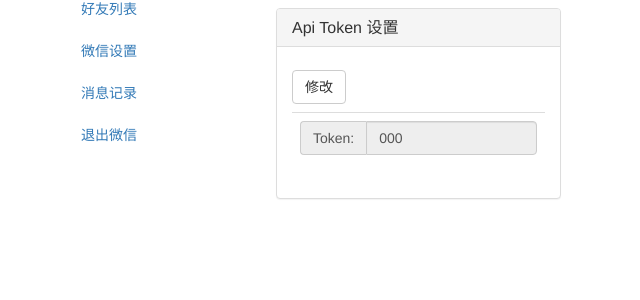
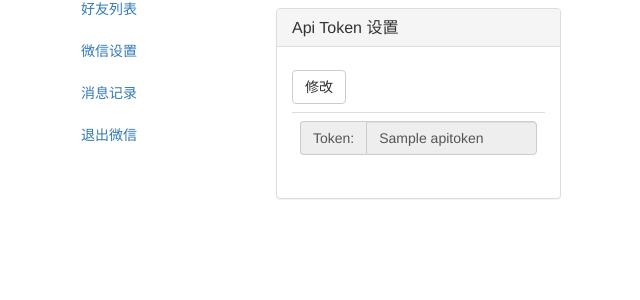
Before and after one commit to mansonami/MCBH, a Flask app: template app/templates/wxchat/setting.html in a window 1280 px wide, after a click on "Api Token 设置". Shown: the part 125-425 px from the top of the page, without its empty margins (4-644 px from the left). Run offline with Flask 2, Linux system fonts and the light colour scheme; the template is opened without the code that fills it: most values are stand-ins (such as "Sample title", 1, 10 or a date in 2020); parts of the project's set-up code (start-up, migrations or seed data) failed here and were passed over; some libraries are stand-ins or nearby versions.

Commit message:
更新bug

```diff
--- a/app/models.py
+++ b/app/models.py
@@ -153,7 +153,8 @@ class Wxsetting(db.Model):
             'Sale_table': q.Sale_table,
             'Sale_today': q.Sale_today,
             'Sale_Brand_All': q.Sale_Brand_All,
-            'Sale_Brand_Table': q.Sale_Brand_Table
+            'Sale_Brand_Table': q.Sale_Brand_Table,
+            'Apitoken':q.Apitoken
         }
 
     def GetApitoken(self):
--- a/app/templates/wxchat/setting.html
+++ b/app/templates/wxchat/setting.html
@@ -101,7 +101,7 @@
                                     <td>
                                         <div class="input-group">
                                             <span class="input-group-addon">Token:</span>
-                                            <input id="Apitokeninput" disabled="true" type="text" class="form-control" value="{{ function_list['adminphone'][:11] }}">
+                                            <input id="Apitokeninput" disabled="true" type="text" class="form-control" value="{{ function_list['Apitoken'] }}">
                                         </div>
                                     </td>
                                 </tr>
```
